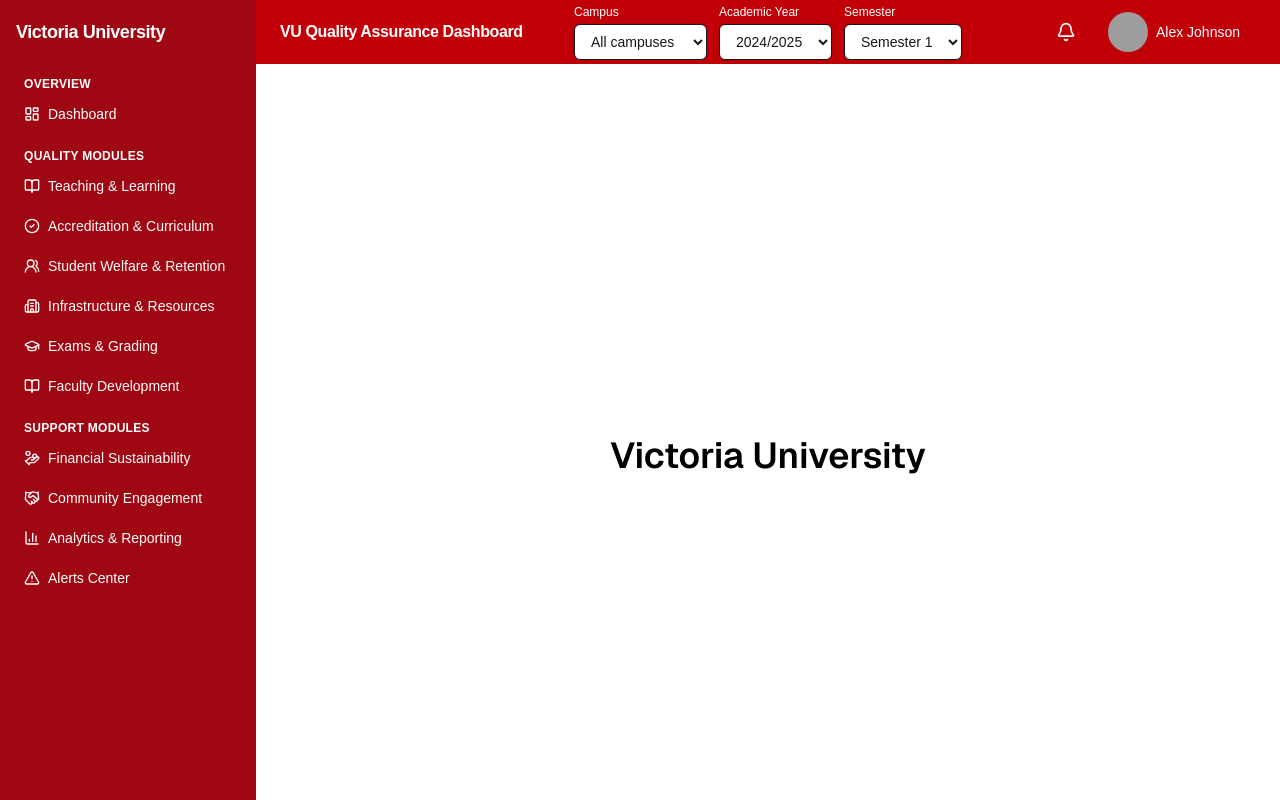
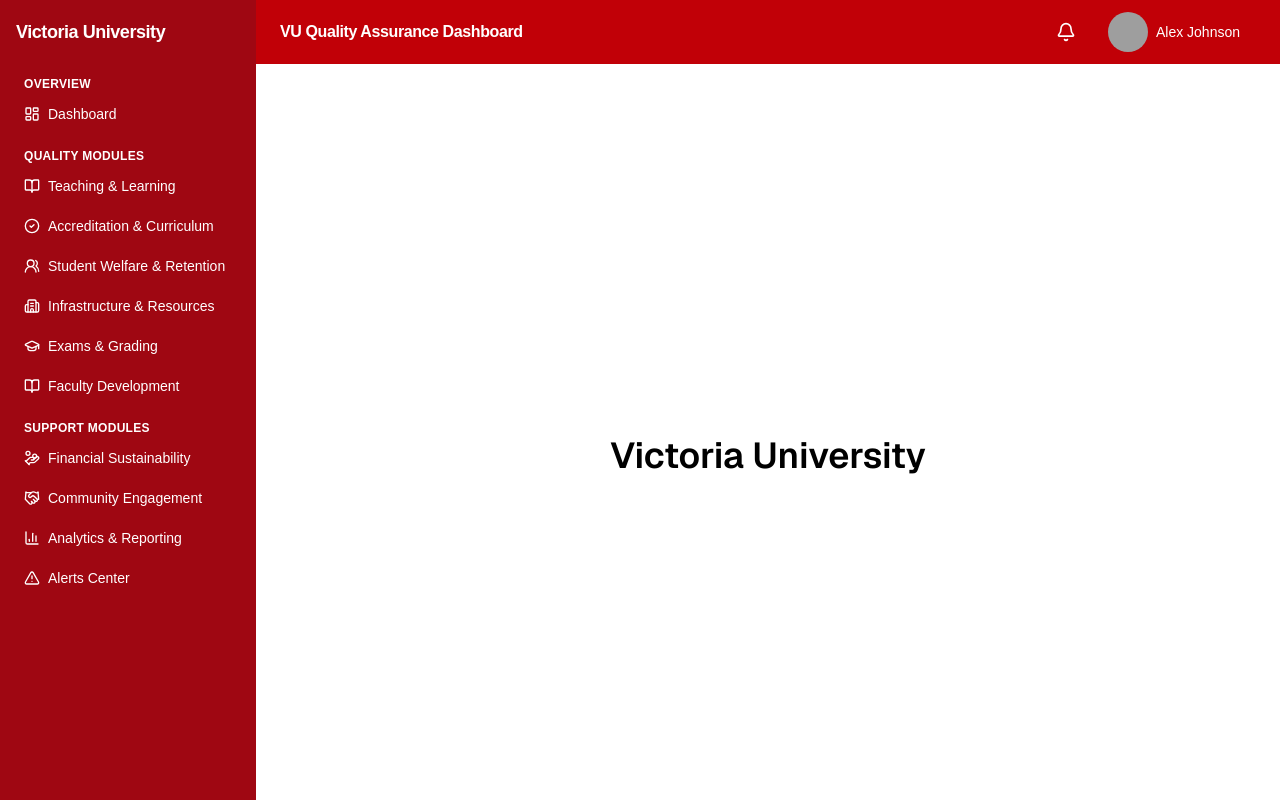
Before and after one commit to saniyavastrad/victoria_university_dashboard, a Next.js app: page / in a window 1280 px wide. Built offline with nearby package versions, Linux system fonts and the light colour scheme; grey boxes are pictures that could not be loaded.

Commit message:
Remove campus, year, and semester selects from dashboard header
Eliminated the Select components for campus, academic year, and semester from the dashboard header layout. This streamlines the header UI and removes unused or unnecessary filters.

```diff
--- a/src/components/layout/dashboard-header.tsx
+++ b/src/components/layout/dashboard-header.tsx
@@ -12,7 +12,6 @@
   DropdownMenuSeparator,
   DropdownMenuTrigger,
 } from "@/components/ui/dropdown-menu";
-import { Select } from "@/components/ui/select";
 import { Breadcrumb } from "./breadcrumb";
 
 interface DashboardHeaderProps {
@@ -42,24 +41,6 @@
             <Breadcrumb />
           </span>
         </div>
-      </div>
-
-      <div className="hidden flex-1 items-center justify-center gap-3 lg:flex">
-        <Select label="Campus" defaultValue="all">
-          <option value="all">All campuses</option>
-          <option value="main">Main Campus</option>
-          <option value="city">City Campus</option>
-        </Select>
-        <Select label="Academic Year" defaultValue="2024-2025">
-          <option value="2023-2024">2023/2024</option>
-          <option value="2024-2025">2024/2025</option>
-          <option value="2025-2026">2025/2026</option>
-        </Select>
-        <Select label="Semester" defaultValue="sem1">
-          <option value="sem1">Semester 1</option>
-          <option value="sem2">Semester 2</option>
-          <option value="summer">Summer</option>
-        </Select>
       </div>
 
       <div className="flex flex-1 items-center justify-end gap-2">
```
Also changed, not shown: 1 other file (tests, documents, lock files or other folders).
